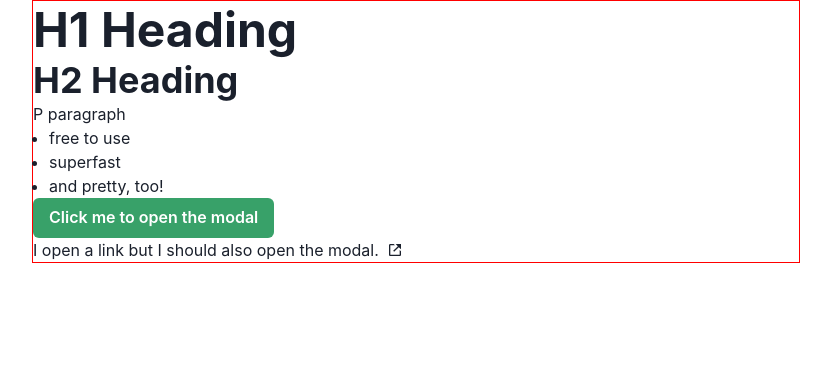
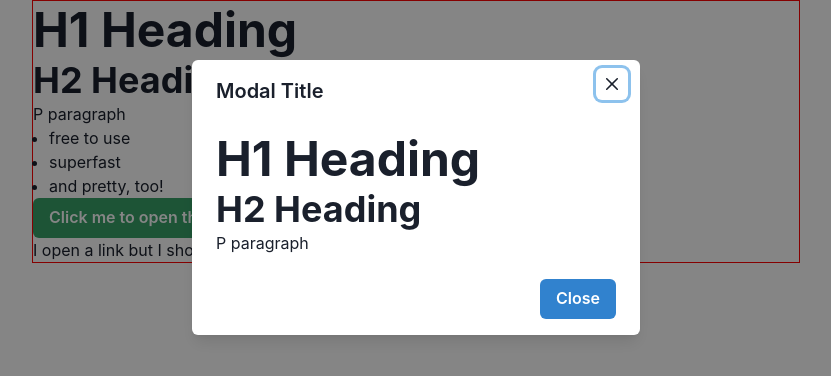
Before and after one commit to jaisharx/conversional-challenge, a Next.js app: page /test in a window 1280 px wide. Shown: the top 376 px of the page, without its empty margins (224-1055 px from the left). Built offline with nearby package versions, Linux system fonts and the light colour scheme.

Commit message:
adding modal component

```diff
--- a/pages/test.tsx
+++ b/pages/test.tsx
@@ -1,12 +1,12 @@
-import { Box, Button, Center, Heading, useDisclosure } from '@chakra-ui/react';
-import ModalComponent from 'primitives/ModalComponent';
-import BoxComponent from 'primitives/BoxComponent';
-import ButtonComponent from 'primitives/ButtonComponent';
-import H1Component from 'primitives/H1Component';
-import H2Component from 'primitives/H2Component';
-import LinkComponent from 'primitives/LinkComponent';
-import ListComponent from 'primitives/ListComponent';
-import ParagraphComponent from 'primitives/ParagraphComponent';
+import { Box } from '@chakra-ui/react'
+import ModalComponent from 'primitives/ModalComponent'
+import BoxComponent from 'primitives/BoxComponent'
+import ButtonComponent from 'primitives/ButtonComponent'
+import H1Component from 'primitives/H1Component'
+import H2Component from 'primitives/H2Component'
+import LinkComponent from 'primitives/LinkComponent'
+import ListComponent from 'primitives/ListComponent'
+import ParagraphComponent from 'primitives/ParagraphComponent'
 
 export default function TestPage() {
   return (
@@ -15,15 +15,22 @@ export default function TestPage() {
         <H1Component text="H1 Heading" />
         <H2Component text="H2 Heading" />
         <ParagraphComponent text="P paragraph" />
-                <ListComponent
-                    li={['free to use', 'superfast', 'and pretty, too!']}
+        <ListComponent li={['free to use', 'superfast', 'and pretty, too!']} />
+        <ButtonComponent
+          doesOpenModal={true}
+          text="Click me to open the modal"
         />
-                <ButtonComponent text="Click me to open the modal" />
         <LinkComponent
+          doesOpenModal={false}
           url="https://lmgtfy.com/"
           text="I open a link but I should also open the modal."
         />
+        <ModalComponent isOpen={true}>
+          <H1Component text="H1 Heading" />
+          <H2Component text="H2 Heading" />
+          <ParagraphComponent text="P paragraph" />
+        </ModalComponent>
       </BoxComponent>
     </Box>
-    );
+  )
 }
```
Lines whose indentation alone changed are shown as unchanged.
